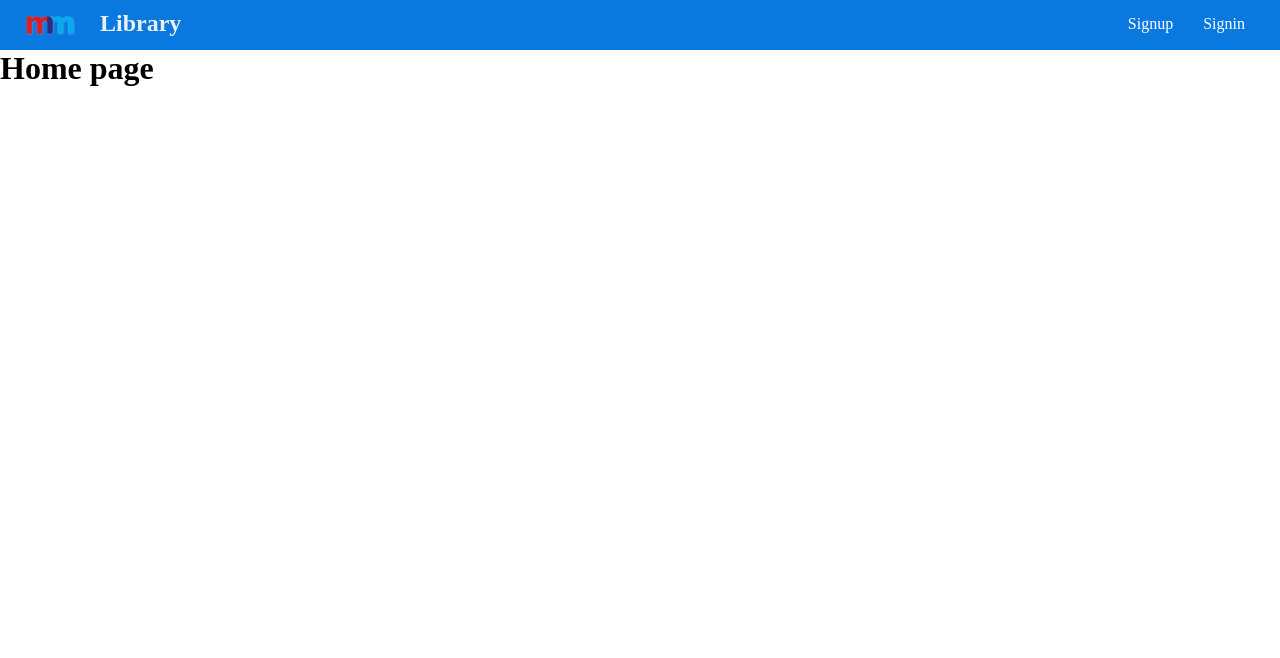
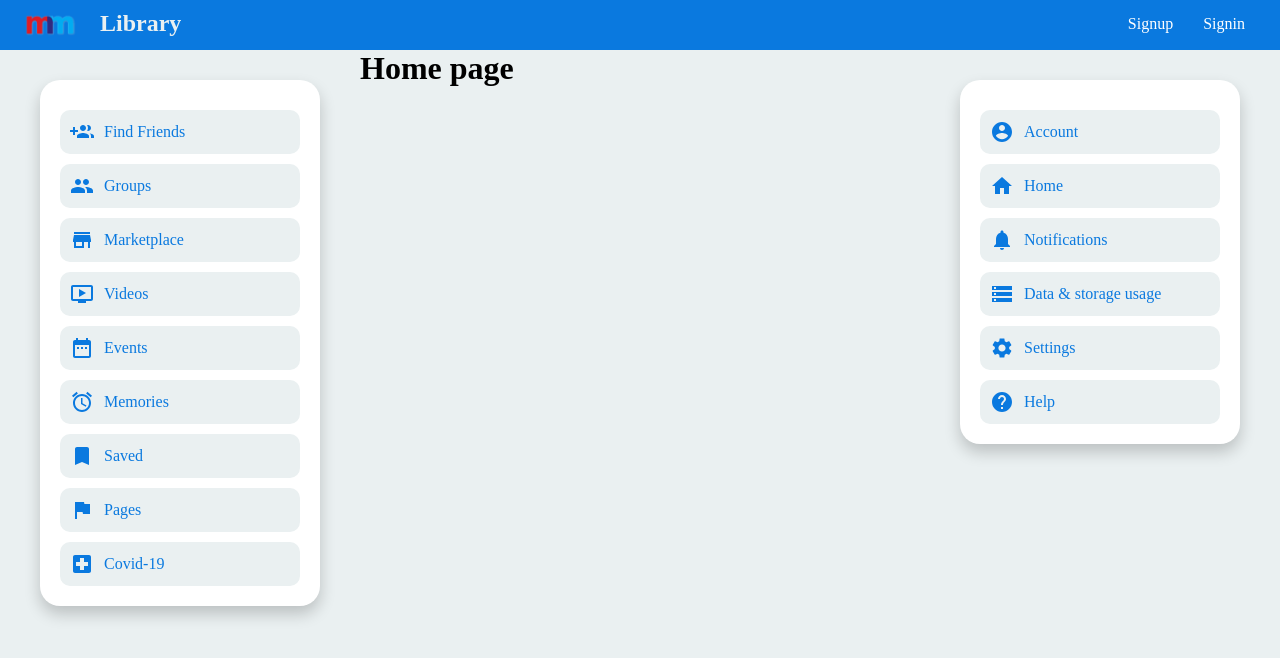
Before and after one commit to rithesh99/LibraryManagementSystem, a React (Create React App) app in the folder frontend/: page / in a window 1280 px wide. Shown: the top 658 px of the page. Built offline with nearby package versions, Linux system fonts and the light colour scheme.

Commit message:
Left & Right in Base, Update and Delete User

```diff
--- a/frontend/package.json
+++ b/frontend/package.json
@@ -3,6 +3,8 @@
   "version": "0.1.0",
   "private": true,
   "dependencies": {
+    "@material-ui/core": "^4.11.2",
+    "@material-ui/icons": "^4.11.2",
     "@testing-library/jest-dom": "^5.11.6",
     "@testing-library/react": "^11.2.2",
     "@testing-library/user-event": "^12.6.0",
--- a/frontend/src/App.js
+++ b/frontend/src/App.js
@@ -5,6 +5,8 @@ import { BrowserRouter, Route, Link } from "react-router-dom";
 import Home from './pages/Home/Home';
 import Signin from './components/user/Signin';
 import Signup from './components/user/Signup';
+import PrivateRoute from './components/auth/PrivateRoutes';
+import Profile from './components/user/Profile/Profile';
 
 
 function App() {
@@ -14,6 +16,7 @@ function App() {
       <Route exact path="/signup"><Signup /></Route>
       <Route exact path="/signin"><Signin /></Route>
 
+      <PrivateRoute exact path="/profile"><Profile/></PrivateRoute>
 
     </BrowserRouter>
   );
--- /dev/null
+++ b/frontend/src/components/user/Profile/Profile.css
@@ -0,0 +1,35 @@
+.profile{
+    padding: 20px;
+
+}
+.profile__details{
+    display: flex;
+    border-radius: 20px;
+    background-color: #fff;
+}
+
+
+.profile__info{
+    display: flex;
+    flex: 0.8;
+    flex-direction: column;
+    margin-left: 30px;
+    height: auto;
+    justify-content: space-between;
+    padding: 10px;
+
+}
+.profile__info__span{
+    font-size: 13px;
+    font-weight: 500;
+    background-color: #BB2CD9;
+    border-radius: 5px;
+    padding: 3px;
+    margin-right: 8px;
+}
+.profile__delete{
+    margin-top: 20px;
+    flex: 0.2;
+    /* margin-left: 100px; */
+    margin-right: -50px;
+}
--- /dev/null
+++ b/frontend/src/components/user/Profile/Profile.js
@@ -0,0 +1,96 @@
+import React, { useEffect, useState } from 'react'
+import Base from '../../../shared/Base';
+import { getUser, isAuthenticated, deleteUser, signout,updateUser } from '../helper/helper'
+import './Profile.css'
+import DeleteIcon from "@material-ui/icons/Delete";
+import EditIcon from '@material-ui/icons/Edit';
+import { Link, Redirect } from "react-router-dom";
+
+function Profile() {
+    const {user}  = isAuthenticated()
+    const [data, setData] = useState({});
+    const [name, setName] = useState("")
+    const [edit, setEdit] = useState(false)
+
+    useEffect(() => {
+        getUser(user._id)
+        .then(res => {
+            if(res.error){
+                console.log(res.error);
+            }
+            else{
+                setData(res);
+                setName(res.name)
+            }
+        })
+    }, [])
+
+    const deleteP = (id) => {
+        if (window.confirm("Do you want delete this account") === true) {
+          deleteUser(id)
+            .then((res) => console.log(res),signout())
+            .catch((err) => console.log(err));
+        }
+      };
+
+      const UpdateUsr = () => {
+        updateUser({name},user._id)
+        .then(res => {
+        console.log(res)
+        setEdit(false)
+        let usr = localStorage.getItem("jwt")
+        usr = JSON.parse(usr)
+        console.log(usr.user)
+        usr.user.name = name
+        localStorage.setItem("jwt", JSON.stringify(usr))
+        })
+        .catch(err => console.log(err))
+      }
+
+    return (
+        <Base>
+        <div className="profile">
+        <div className="profile__details">
+            {edit ? (
+                <div className="profile__info">
+            <h5>Your name</h5>
+            <input type="text" value={name} onChange={e => setName(e.target.value)} />
+            <button
+              type="submit"
+              onClick={UpdateUsr}
+              className="login__signInButton"
+            >
+              Update
+            </button>
+        </div>
+            ) : (
+                <>
+ <div className="profile__info">
+            <h2>
+              <span className="profile__info__span">Name: </span> {name}
+            </h2>
+            <h3>
+              <span className="profile__info__span">Email: </span> {user.email}
+            </h3>
+
+          </div>
+          <a className="profile__delete" >
+                <EditIcon onClick={() => setEdit(true)}/>
+                </a>
+          <a className="profile__delete" href="/signin">
+            <DeleteIcon onClick={() => deleteP(user._id)} />
+            </a>
+            </>
+            )}
+
+
+
+        </div>
+
+
+      </div>
+      </Base>
+    )
+}
+
+export default Profile
--- a/frontend/src/components/user/helper/helper.js
+++ b/frontend/src/components/user/helper/helper.js
@@ -61,3 +61,47 @@ export const isAuthenticated = () => {
         return false;
     }
 };
+
+
+export const getUser = (userId) => {
+    return fetch(`${API}/user/${userId}`,{
+        method: "GET",
+        headers:{
+            Accept: "application/json",
+            "Content-Type": "application/json",
+        },
+    })
+    .then(response => {
+        return response.json();
+    })
+    .catch(err => console.log(err));
+};
+
+export const deleteUser = (id) => {
+    return fetch(`${API}/user/${id}`,{
+        method: "DELETE",
+        headers:{
+            Accept: "application/json",
+            // Authorization: `Bearer ${token}`
+        },
+    })
+    .then(response => {
+        return response.json();
+    })
+    .catch(err => console.log(err));
+};
+
+export const updateUser = (user,id) => {
+    return fetch(`${API}/user/${id}`,{
+        method: "PUT",
+        headers: {
+            Accept: "application/json",
+            "Content-Type": "application/json"
+        },
+        body: JSON.stringify(user)
+    })
+    .then(response => {
+        return response.json();
+    })
+    .catch(err => console.log(err));
+};
--- a/frontend/src/shared/Base.js
+++ b/frontend/src/shared/Base.js
@@ -1,15 +1,20 @@
 import React from 'react'
 import Header from './Header/Header'
 import Footer from './Footer/Footer'
+import Left from './Left/Left'
+import Right from './Right/Right'
 
 const Base = ({children}) => {
     return (
-        <div>
-            <Header/>
-            {children}
-            {/* <Footer /> */}
+        <div style={{backgroundColor: "#EAF0F1"}}>
+          <Header />
+          <div style={{ display: "flex", flex: 1}}>
+          <Left/>
+          <div style={{ flex: 2 , minHeight: "100vh"}}>{children}</div>
+          <Right/>
+          </div>
         </div>
-    )
-}
+      );
+    }
 
 export default Base;
--- /dev/null
+++ b/frontend/src/shared/Left/Left.css
@@ -0,0 +1,25 @@
+.left{
+    display: flex;
+    padding: 20px;
+    background-color: #0A79DF;
+    background-color: #fff;
+    border-radius: 20px;
+    box-shadow: 0 8px 16px 0 rgba(0,0,0,0.2);
+
+}
+.left__section{
+    display: flex;
+    flex-direction: column;
+    flex: 1;
+}
+.left__item{
+    display: flex;
+    background-color: #EAF0F1;
+    padding: 10px;
+    flex: 1;
+    border-radius: 10px;
+    margin-top: 10px;
+    text-align: center;
+    color: #0A79DF;
+    align-items: center;
+}
--- /dev/null
+++ b/frontend/src/shared/Left/Left.js
@@ -0,0 +1,33 @@
+import React from "react";
+import "./Left.css";
+import GroupAddIcon from '@material-ui/icons/GroupAdd';
+import PeopleIcon from '@material-ui/icons/People';
+import StoreIcon from '@material-ui/icons/Store';
+import OndemandVideoIcon from '@material-ui/icons/OndemandVideo';
+import DateRangeIcon from '@material-ui/icons/DateRange';
+import AccessAlarmIcon from '@material-ui/icons/AccessAlarm';
+import BookmarkIcon from '@material-ui/icons/Bookmark';
+import FlagIcon from '@material-ui/icons/Flag';
+import LocalHospitalIcon from '@material-ui/icons/LocalHospital';
+
+function Left() {
+  return (
+    <div style={{ flex: 1 , padding:"30px 40px 40px 40px"}}>
+      <div className="left">
+        <div className="left__section">
+          <div className="left__item"><GroupAddIcon style={{marginRight:"10px"}}/>Find Friends</div>
+          <div className="left__item"><PeopleIcon style={{marginRight:"10px"}} />Groups</div>
+          <div className="left__item"><StoreIcon style={{marginRight:"10px"}}/>Marketplace</div>
+          <div className="left__item"><OndemandVideoIcon style={{marginRight:"10px"}}/>Videos</div>
+          <div className="left__item"><DateRangeIcon style={{marginRight:"10px"}}/>Events</div>
+          <div className="left__item"><AccessAlarmIcon style={{marginRight:"10px"}}/>Memories</div>
+          <div className="left__item"><BookmarkIcon style={{marginRight:"10px"}}/>Saved</div>
+          <div className="left__item"><FlagIcon style={{marginRight:"10px"}}/>Pages</div>
+          <div className="left__item"><LocalHospitalIcon style={{marginRight:"10px"}}/>Covid-19</div>
+        </div>
+      </div>
+    </div>
+  );
+}
+
+export default Left;
--- /dev/null
+++ b/frontend/src/shared/Right/Right.css
@@ -0,0 +1,25 @@
+.right{
+    display: flex;
+    padding: 20px;
+    background-color: #0A79DF;
+    background-color: #fff;
+    border-radius: 20px;
+    box-shadow: 0 8px 16px 0 rgba(0,0,0,0.2);
+
+}
+.right__section{
+    display: flex;
+    flex-direction: column;
+    flex: 1;
+}
+.right__item{
+    display: flex;
+    background-color: #EAF0F1;
+    padding: 10px;
+    flex: 1;
+    border-radius: 10px;
+    margin-top: 10px;
+    text-align: center;
+    color: #0A79DF;
+    align-items: center;
+}
--- /dev/null
+++ b/frontend/src/shared/Right/Right.js
@@ -0,0 +1,50 @@
+import React from "react";
+import "./Right.css";
+import AccountCircleIcon from "@material-ui/icons/AccountCircle";
+import NotificationsIcon from "@material-ui/icons/Notifications";
+import StorageIcon from "@material-ui/icons/Storage";
+import SettingsIcon from "@material-ui/icons/Settings";
+import HelpIcon from "@material-ui/icons/Help";
+
+import HomeIcon from '@material-ui/icons/Home';
+
+function Right() {
+  return (
+    <div style={{ flex: 1, padding: "30px 40px 40px 40px" }}>
+      <div className="right">
+        <div className="right__section">
+          <a href="/profile" style={{textDecoration: "none"}}>
+            <div className="right__item">
+              <AccountCircleIcon style={{ marginRight: "10px" }} />
+              Account
+            </div>
+          </a>
+          <a href="/" style={{textDecoration: "none"}}>
+            <div className="right__item">
+              <HomeIcon style={{ marginRight: "10px" }} />
+              Home
+            </div>
+          </a>
+          <div className="right__item">
+            <NotificationsIcon style={{ marginRight: "10px" }} />
+            Notifications
+          </div>
+          <div className="right__item">
+            <StorageIcon style={{ marginRight: "10px" }} />
+            Data & storage usage
+          </div>
+          <div className="right__item">
+            <SettingsIcon style={{ marginRight: "10px" }} />
+            Settings
+          </div>
+          <div className="right__item">
+            <HelpIcon style={{ marginRight: "10px" }} />
+            Help
+          </div>
+        </div>
+      </div>
+    </div>
+  );
+}
+
+export default Right;
```
Also changed, not shown: 2 other files (tests, documents, lock files or other folders).
